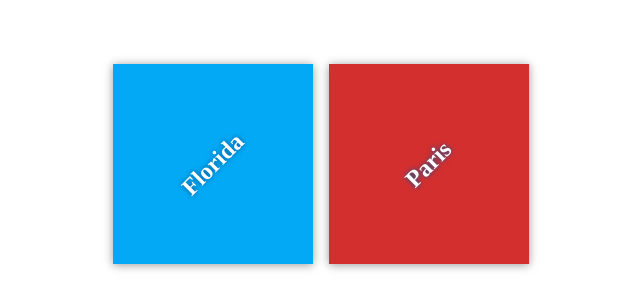
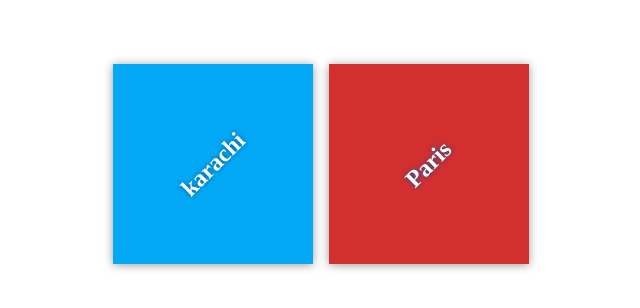
Before and after one commit to syedzaingilani1/my-travel-plans, a plain HTML site: page index.html in a window 1280 px wide. Shown: the part 236-544 px from the top of the page, 319-959 px from the left. Drawn offline with Linux system fonts and the light colour scheme; files that its build step writes are made by us from their sources.

Commit message:
florida changed to karachi

```diff
--- a/index.html
+++ b/index.html
@@ -11,7 +11,7 @@
     <div class="container">
         <div class="destination-container">
             <div class="destination" id="florida">
-                <h2>Florida</h2>
+                <h2>karachi</h2>
             </div>
 
             <div class="destination" id="paris">
```
